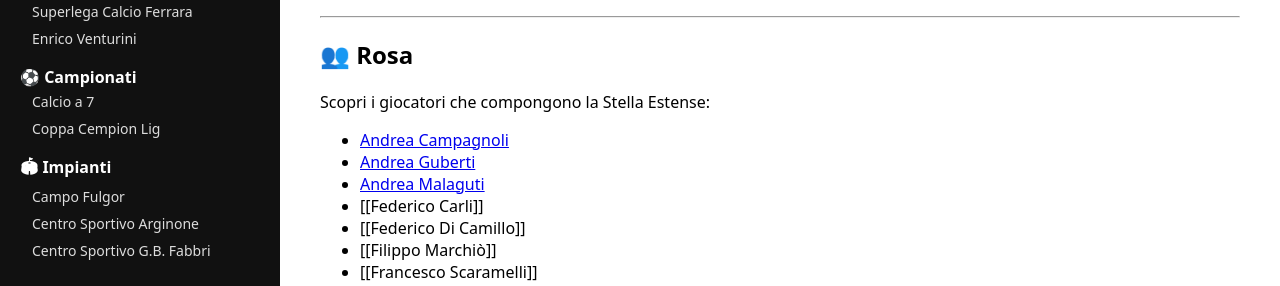
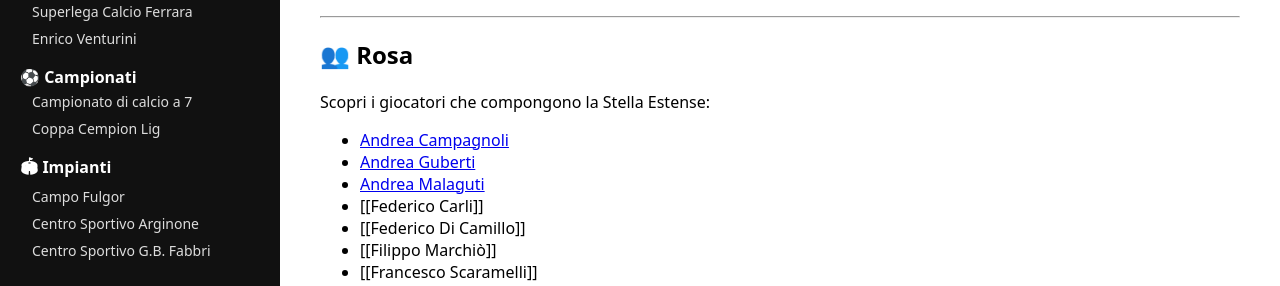
Before and after one commit to tommy-unife/Stella-Estense-Wiki, a Jekyll site: the page built from index.md, in a window 1280 px wide. Shown: the part 750-1036 px from the top of the page. Built offline with Jekyll 4.4.1, drawn with Linux system fonts in a browser that asks for light colours.

Commit message:
Update default.html

```diff
--- a/_layouts/default.html
+++ b/_layouts/default.html
@@ -59,45 +59,45 @@
   <div class="sidebar">
     <h2>📚 Wiki Stella Estense</h2>
 
-    <a href="index.md">Home</a>
+    <a href="index.html">Home</a>
 
     <div class="section">⭐ Stella Estense</div>
-    <a class="sub" href="Stella-Estense-Football-Club.md">Squadra</a>
+    <a class="sub" href="Stella-Estense-Football-Club.html">Squadra</a>
 
     <div class="section">👔 Staff</div>
-    <a class="sub" href="Francesco-Scaramelli.md">Francesco Scaramelli</a>
-    <a class="sub" href="Tommaso-Curti.md">Tommaso Curti</a>
-    <a class="sub" href="Nicola-Poletti.md">Nicola Poletti</a>
-    <a class="sub" href="Emiliano-Morelli.md">Emiliano Morelli</a>
-    <a class="sub" href="ErbolarioVario.md">ErbolarioVario</a>
+    <a class="sub" href="Francesco-Scaramelli.html">Francesco Scaramelli</a>
+    <a class="sub" href="Tommaso-Curti.html">Tommaso Curti</a>
+    <a class="sub" href="Nicola-Poletti.html">Nicola Poletti</a>
+    <a class="sub" href="Emiliano-Morelli.html">Emiliano Morelli</a>
+    <a class="sub" href="ErbolarioVario.html">ErbolarioVario</a>
 
     <div class="section">⚽ Rosa</div>
-    <a class="sub" href="Andrea-Campagnoli.md">Andrea Campagnoli</a>
-    <a class="sub" href="Andrea-Guberti.md">Andrea Guberti</a>
-    <a class="sub" href="Andrea-Malaguti.md">Andrea Malaguti</a>
-    <a class="sub" href="Federico-Carli.md">Federico Carli</a>
-    <a class="sub" href="Federico-Di-Camillo.md">Federico Di Camillo</a>
-    <a class="sub" href="Filippo-Marchiò.md">Filippo Marchiò</a>
-    <a class="sub" href="Giacomo-Serafini.md">Giacomo Serafini</a>
-    <a class="sub" href="Luca-Resca.md">Luca Resca</a>
-    <a class="sub" href="Marco-Gallucci.md">Marco Gallucci</a>
-    <a class="sub" href="Nathan-Brocart.md">Nathan Brocart</a>
-    <a class="sub" href="Riccardo-Bergonzoni.md">Riccardo Bergonzoni</a>
-    <a class="sub" href="Riccardo-Vincenzi.md">Riccardo Vincenzi</a>
-    <a class="sub" href="Sergio-Pasti.md">Sergio Pasti</a>
+    <a class="sub" href="Andrea-Campagnoli.html">Andrea Campagnoli</a>
+    <a class="sub" href="Andrea-Guberti.html">Andrea Guberti</a>
+    <a class="sub" href="Andrea-Malaguti.html">Andrea Malaguti</a>
+    <a class="sub" href="Federico-Carli.html">Federico Carli</a>
+    <a class="sub" href="Federico-Di-Camillo.html">Federico Di Camillo</a>
+    <a class="sub" href="Filippo-Marchiò.html">Filippo Marchiò</a>
+    <a class="sub" href="Giacomo-Serafini.html">Giacomo Serafini</a>
+    <a class="sub" href="Luca-Resca.html">Luca Resca</a>
+    <a class="sub" href="Marco-Gallucci.html">Marco Gallucci</a>
+    <a class="sub" href="Nathan-Brocart.html">Nathan Brocart</a>
+    <a class="sub" href="Riccardo-Bergonzoni.html">Riccardo Bergonzoni</a>
+    <a class="sub" href="Riccardo-Vincenzi.html">Riccardo Vincenzi</a>
+    <a class="sub" href="Sergio-Pasti.html">Sergio Pasti</a>
 
     <div class="section">🏆 Superlega</div>
-    <a class="sub" href="Superlega-Calcio-Ferrara.md">Superlega Calcio Ferrara</a>
-    <a class="sub" href="Enrico-Venturini.md">Enrico Venturini</a>
+    <a class="sub" href="Superlega-Calcio-Ferrara.html">Superlega Calcio Ferrara</a>
+    <a class="sub" href="Enrico-Venturini.html">Enrico Venturini</a>
 
     <div class="section">⚽ Campionati</div>
-    <a class="sub" href="Campionato-Calcio-a-7.md">Calcio a 7</a>
-    <a class="sub" href="Coppa-Cempion-Lig.md">Coppa Cempion Lig</a>
+    <a class="sub" href="Campionato-Calcio-a-7.html">Campionato di calcio a 7</a>
+    <a class="sub" href="Coppa-Cempion-Lig.html">Coppa Cempion Lig</a>
 
     <div class="section">🏟 Impianti</div>
-    <a class="sub" href="Campo-Fulgor.md">Campo Fulgor</a>
-    <a class="sub" href="Campo-Arginone.md">Centro Sportivo Arginone</a>
-    <a class="sub" href="Centro-Sportivo-G.B.-Fabbri.md">Centro Sportivo G.B. Fabbri</a>
+    <a class="sub" href="Campo-Fulgor.html">Campo Fulgor</a>
+    <a class="sub" href="Campo-Arginone.html">Centro Sportivo Arginone</a>
+    <a class="sub" href="Centro-Sportivo-G.B.-Fabbri.html">Centro Sportivo G.B. Fabbri</a>
 
   </div>
 
```
